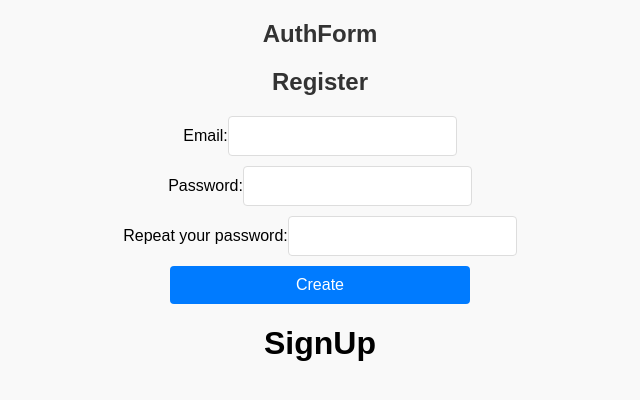
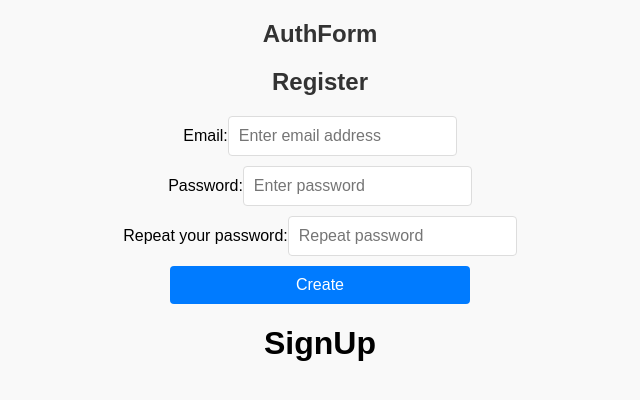
Before and after one commit to Qnoisy/Test-firebase, a React (Create React App) app: page / in a window 1280 px wide. Shown: the top 400 px of the page, without its empty margins (320-960 px from the left). Built offline with nearby package versions, Linux system fonts and the light colour scheme; no server answers.

Commit message:
signIn logic with firebase

```diff
--- a/src/components/SignIn.tsx
+++ b/src/components/SignIn.tsx
@@ -1,30 +1,64 @@
+import { createUserWithEmailAndPassword } from 'firebase/auth';
 import React, { useState } from 'react';
+import { auth } from '../firebase/firebase-config';
 
 const SignIn: React.FC = () => {
-	const [email, setEmail] = useState<string>();
-	const [password, setPassword] = useState<string>();
-	const [passwordCopy, setPasswordCopy] = useState<string>();
+	const [email, setEmail] = useState<string>('');
+	const [password, setPassword] = useState<string>('');
+	const [passwordCopy, setPasswordCopy] = useState<string>('');
+	const [error, setError] = useState<string | null>(null);
 	const handlerSubmit = (event: React.FormEvent<HTMLFormElement>) => {
 		event.preventDefault();
-		console.log(event);
+		if (passwordCopy !== password) {
+			setError("passwords didn't match");
+			return 0;
+		}
+		createUserWithEmailAndPassword(auth, email, password)
+			.then(user => {
+				console.log(user);
+				setEmail('');
+				setPassword('');
+				setPasswordCopy('');
+			})
+			.catch(error => console.log(error));
 	};
+
 	return (
 		<div className='register'>
 			<h2>Register</h2>
 			<form onSubmit={handlerSubmit}>
 				<label htmlFor='signEmail'>
 					Email:
-					<input type='email' id='signEmail' value={email} />
+					<input
+						placeholder='Enter email address'
+						onChange={e => setEmail(e.target.value)}
+						type='email'
+						id='signEmail'
+						value={email}
+					/>
 				</label>
 				<label htmlFor='signPassword'>
 					Password:
-					<input type='password' id='signPassword' value={password} />
+					<input
+						placeholder='Enter password'
+						onChange={e => setPassword(e.target.value)}
+						type='password'
+						id='signPassword'
+						value={password}
+					/>
 				</label>
 				<label htmlFor='signPasswordCopy'>
 					Repeat your password:
-					<input type='password' id='signPasswordCopy' value={passwordCopy} />
+					<input
+						placeholder='Repeat password'
+						onChange={e => setPasswordCopy(e.target.value)}
+						type='password'
+						id='signPasswordCopy'
+						value={passwordCopy}
+					/>
 				</label>
 				<button>Create</button>
+				{error ? <p>{error}</p> : ''}
 			</form>
 		</div>
 	);
--- a/src/firebase/firebase-config.ts
+++ b/src/firebase/firebase-config.ts
@@ -1,12 +1,15 @@
 import { initializeApp } from 'firebase/app';
+import { getAuth } from 'firebase/auth';
 
 const firebaseConfig = {
-	apiKey: process.env.REACT_APPI_KEY,
-	authDomain: process.env.REACT_AUTH_DOMAIN,
-	projectId: process.env.REACT_PROJECT_ID,
-	storageBucket: process.env.REACT_STORAGE_BUCKET,
-	messagingSenderId: process.env.REACT_MESSAGING,
-	appId: process.env.REACT_APP_ID,
+	apiKey: process.env.REACT_APP_FIREBASE_API_KEY,
+	authDomain: process.env.REACT_APP_FIREBASE_AUTH_DOMAIN,
+	databaseURL: process.env.REACT_APP_FIREBASE_DATABASE_URL,
+	projectId: process.env.REACT_APP_FIREBASE_PROJECT_ID,
+	storageBucket: process.env.REACT_APP_FIREBASE_STORAGE_BUCKET,
+	messagingSenderId: process.env.REACT_APP_FIREBASE_MESSAGING_SENDER_ID,
+	appId: process.env.REACT_APP_FIREBASE_APP_ID,
 };
 
-const app = initializeApp(firebaseConfig);
+export const app = initializeApp(firebaseConfig);
+export const auth = getAuth(app);
```
